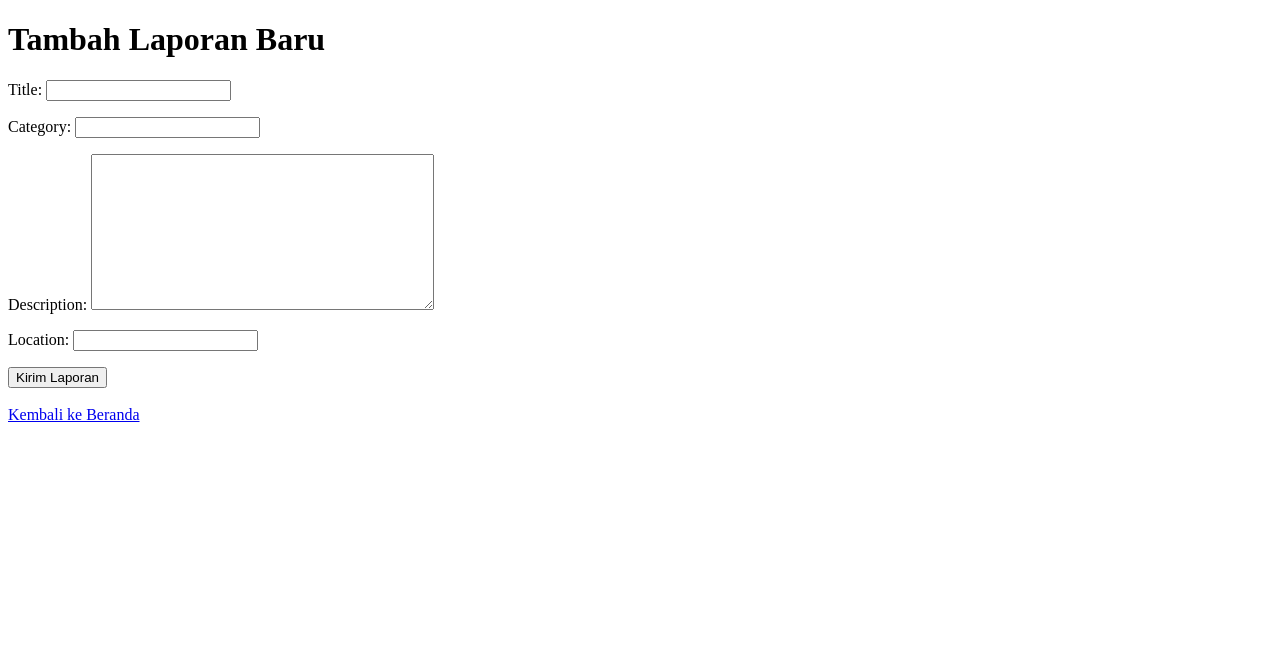
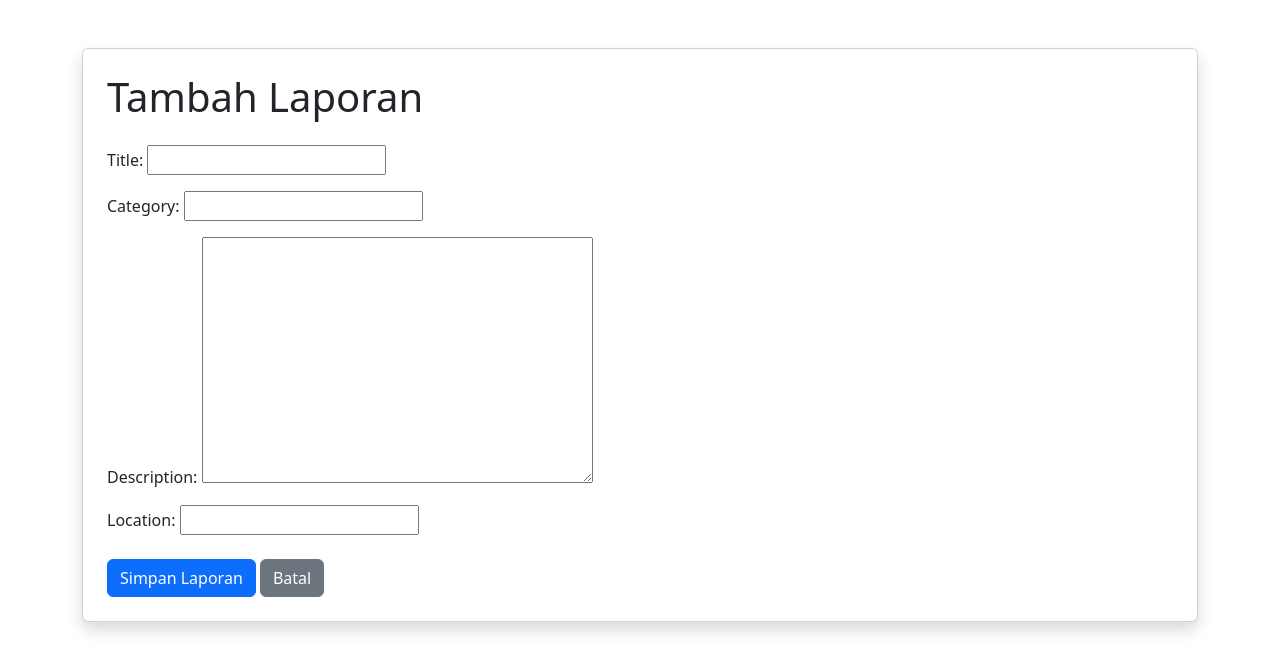
Before and after one commit to IET-Polinela/project-2026-wahyourbaeee, a Django app: template lab 1/WahyuTirtaW_24782096_iet_2026/main_app/templates/main_app/add_report.html in a window 1280 px wide. Shown: the top 672 px of the page. Run offline with Django 5.2, Linux system fonts and the light colour scheme; the template is opened without the code that fills it: values that come from a table or form of the project are taken from there, others are empty; parts of the project's set-up code (start-up, migrations or seed data) failed here and were passed over.

Commit message:
perubahan pada html

```diff
--- a/lab 1/WahyuTirtaW_24782096_iet_2026/main_app/templates/main_app/add_report.html
+++ b/lab 1/WahyuTirtaW_24782096_iet_2026/main_app/templates/main_app/add_report.html
@@ -1,18 +1,26 @@
 <!doctype html>
-<html>
+<html lang="en">
   <head>
-    <title>Tambah Laporan</title>
+    <meta charset="UTF-8" />
+    <title>Form Laporan - T-MAP</title>
+    <link
+      rel="stylesheet"
+      href="https://cdn.jsdelivr.net/npm/bootstrap@5.3.0/dist/css/bootstrap.min.css"
+    />
   </head>
-  <body>
-    <h1>Tambah Laporan Baru</h1>
+  <body class="container mt-5">
+    <div class="card shadow p-4">
+      <h1 class="mb-4">
+        {% if form.instance.pk %}Edit{% else %}Tambah{% endif %} Laporan
+      </h1>
 
-    <form method="POST">
-      {% csrf_token %} {{ form.as_p }}
-
-      <button type="submit">Kirim Laporan</button>
-    </form>
-
-    <br />
-    <a href="{% url 'home' %}">Kembali ke Beranda</a>
+      <form method="POST">
+        {% csrf_token %} {{ form.as_p }}
+        <div class="mt-4">
+          <button type="submit" class="btn btn-primary">Simpan Laporan</button>
+          <a href="{% url 'list_reports' %}" class="btn btn-secondary">Batal</a>
+        </div>
+      </form>
+    </div>
   </body>
 </html>
--- a/lab 1/WahyuTirtaW_24782096_iet_2026/main_app/urls.py
+++ b/lab 1/WahyuTirtaW_24782096_iet_2026/main_app/urls.py
@@ -3,8 +3,9 @@ from . import views
 
 urlpatterns = [
     path('', views.home, name='home'),
-    path('add/', views.add_Report, name='add_report'),
-    path('list/', views.list_Report, name='list_reports'),
-    path('update/<int:pk>/', views.update_report, name='update_report'),
-    path('delete/<int:pk>/', views.delete_report, name='delete_report'),
+    path('add/', views.ReportCreateView.as_view(), name='add_report'),
+    path('list/', views.ReportListView.as_view(), name='list_reports'),
+    path('update/<int:pk>/', views.ReportUpdateView.as_view(), name='update_report'),
+    path('delete/<int:pk>/', views.ReportDeleteView.as_view(), name='delete_report'),
+    path('update-status/<int:pk>/', views.ReportUpdateStatusView.as_view(), name='update_status'),
 ]
```
Also changed, not shown: lab 1/WahyuTirtaW_24782096_iet_2026/main_app/views.py (+9 -1 lines).
